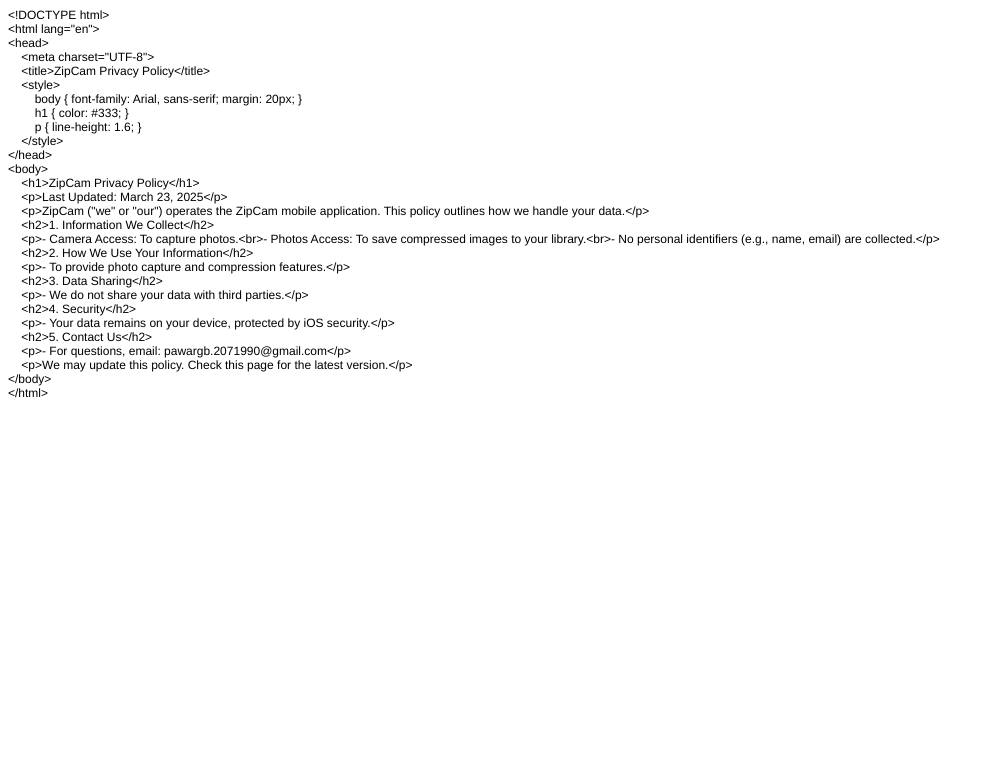
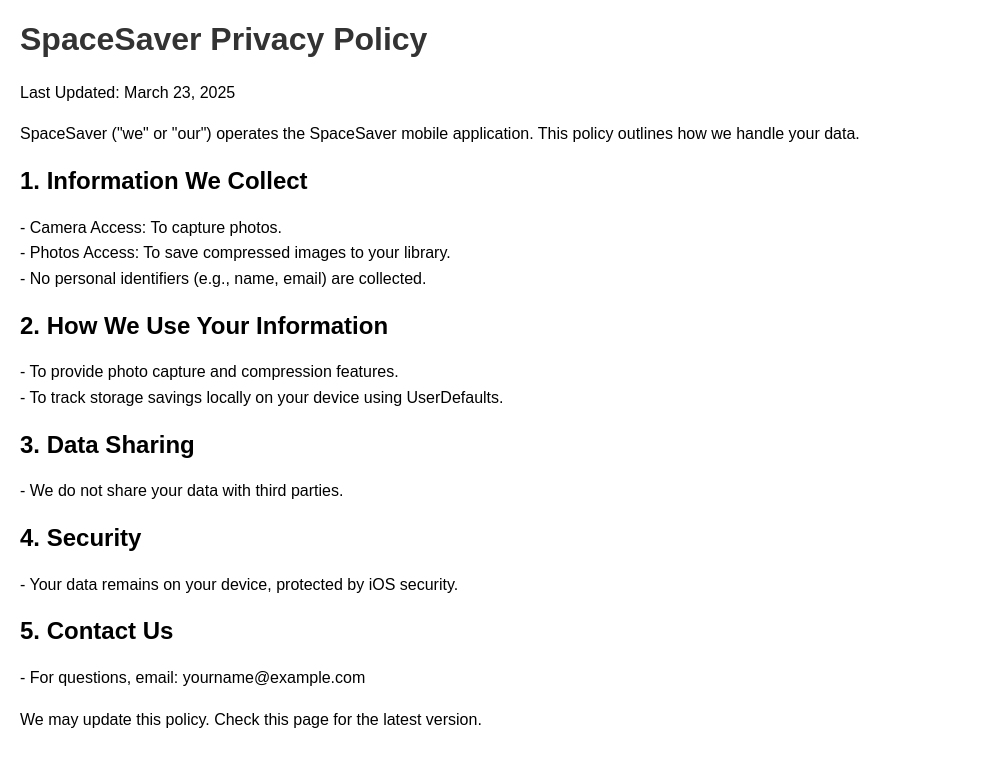
Before and after one commit to pawargb/ZipCam, a plain HTML site: page index.html in a window 1280 px wide. Shown: the whole page, without its empty margins (0-993 px from the left). Drawn offline with Linux system fonts and the light colour scheme.

Commit message:
Update index.html

```diff
--- a/index.html
+++ b/index.html
@@ -1,43 +1,28 @@
-<!DOCTYPE html PUBLIC "-//W3C//DTD HTML 4.01//EN" "http://www.w3.org/TR/html4/strict.dtd">
-<html>
+<!DOCTYPE html>
+<html lang="en">
 <head>
-  <meta http-equiv="Content-Type" content="text/html; charset=utf-8">
-  <meta http-equiv="Content-Style-Type" content="text/css">
-  <title></title>
-  <meta name="Generator" content="Cocoa HTML Writer">
-  <meta name="CocoaVersion" content="2575.2">
-  <style type="text/css">
-    p.p1 {margin: 0.0px 0.0px 0.0px 0.0px; font: 12.0px Helvetica}
-  </style>
+    <meta charset="UTF-8">
+    <title>SpaceSaver Privacy Policy</title>
+    <style>
+        body { font-family: Arial, sans-serif; margin: 20px; }
+        h1 { color: #333; }
+        p { line-height: 1.6; }
+    </style>
 </head>
 <body>
-<p class="p1">&lt;!DOCTYPE html&gt;</p>
-<p class="p1">&lt;html lang="en"&gt;</p>
-<p class="p1">&lt;head&gt;</p>
-<p class="p1"><span class="Apple-converted-space">    </span>&lt;meta charset="UTF-8"&gt;</p>
-<p class="p1"><span class="Apple-converted-space">    </span>&lt;title&gt;ZipCam Privacy Policy&lt;/title&gt;</p>
-<p class="p1"><span class="Apple-converted-space">    </span>&lt;style&gt;</p>
-<p class="p1"><span class="Apple-converted-space">        </span>body { font-family: Arial, sans-serif; margin: 20px; }</p>
-<p class="p1"><span class="Apple-converted-space">        </span>h1 { color: #333; }</p>
-<p class="p1"><span class="Apple-converted-space">        </span>p { line-height: 1.6; }</p>
-<p class="p1"><span class="Apple-converted-space">    </span>&lt;/style&gt;</p>
-<p class="p1">&lt;/head&gt;</p>
-<p class="p1">&lt;body&gt;</p>
-<p class="p1"><span class="Apple-converted-space">    </span>&lt;h1&gt;ZipCam Privacy Policy&lt;/h1&gt;</p>
-<p class="p1"><span class="Apple-converted-space">    </span>&lt;p&gt;Last Updated: March 23, 2025&lt;/p&gt;</p>
-<p class="p1"><span class="Apple-converted-space">    </span>&lt;p&gt;ZipCam ("we" or "our") operates the ZipCam mobile application. This policy outlines how we handle your data.&lt;/p&gt;</p>
-<p class="p1"><span class="Apple-converted-space">    </span>&lt;h2&gt;1. Information We Collect&lt;/h2&gt;</p>
-<p class="p1"><span class="Apple-converted-space">    </span>&lt;p&gt;- Camera Access: To capture photos.&lt;br&gt;- Photos Access: To save compressed images to your library.&lt;br&gt;- No personal identifiers (e.g., name, email) are collected.&lt;/p&gt;</p>
-<p class="p1"><span class="Apple-converted-space">    </span>&lt;h2&gt;2. How We Use Your Information&lt;/h2&gt;</p>
-<p class="p1"><span class="Apple-converted-space">    </span>&lt;p&gt;- To provide photo capture and compression features.&lt;/p&gt;</p>
-<p class="p1"><span class="Apple-converted-space">    </span>&lt;h2&gt;3. Data Sharing&lt;/h2&gt;</p>
-<p class="p1"><span class="Apple-converted-space">    </span>&lt;p&gt;- We do not share your data with third parties.&lt;/p&gt;</p>
-<p class="p1"><span class="Apple-converted-space">    </span>&lt;h2&gt;4. Security&lt;/h2&gt;</p>
-<p class="p1"><span class="Apple-converted-space">    </span>&lt;p&gt;- Your data remains on your device, protected by iOS security.&lt;/p&gt;</p>
-<p class="p1"><span class="Apple-converted-space">    </span>&lt;h2&gt;5. Contact Us&lt;/h2&gt;</p>
-<p class="p1"><span class="Apple-converted-space">    </span>&lt;p&gt;- For questions, email: pawargb.2071990@gmail.com&lt;/p&gt;</p>
-<p class="p1"><span class="Apple-converted-space">    </span>&lt;p&gt;We may update this policy. Check this page for the latest version.&lt;/p&gt;</p>
-<p class="p1">&lt;/body&gt;</p>
-<p class="p1">&lt;/html&gt;</p>
+    <h1>SpaceSaver Privacy Policy</h1>
+    <p>Last Updated: March 23, 2025</p>
+    <p>SpaceSaver ("we" or "our") operates the SpaceSaver mobile application. This policy outlines how we handle your data.</p>
+    <h2>1. Information We Collect</h2>
+    <p>- Camera Access: To capture photos.<br>- Photos Access: To save compressed images to your library.<br>- No personal identifiers (e.g., name, email) are collected.</p>
+    <h2>2. How We Use Your Information</h2>
+    <p>- To provide photo capture and compression features.<br>- To track storage savings locally on your device using UserDefaults.</p>
+    <h2>3. Data Sharing</h2>
+    <p>- We do not share your data with third parties.</p>
+    <h2>4. Security</h2>
+    <p>- Your data remains on your device, protected by iOS security.</p>
+    <h2>5. Contact Us</h2>
+    <p>- For questions, email: yourname@example.com</p>
+    <p>We may update this policy. Check this page for the latest version.</p>
 </body>
 </html>
```
